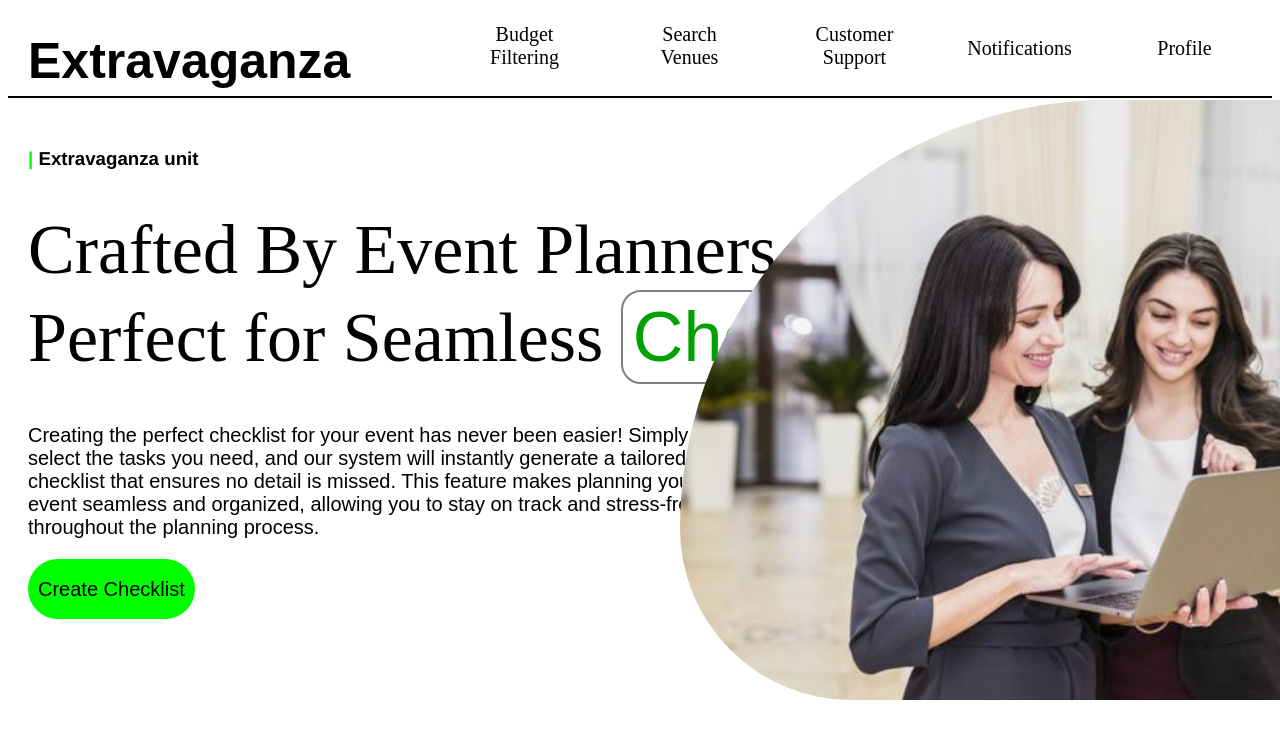
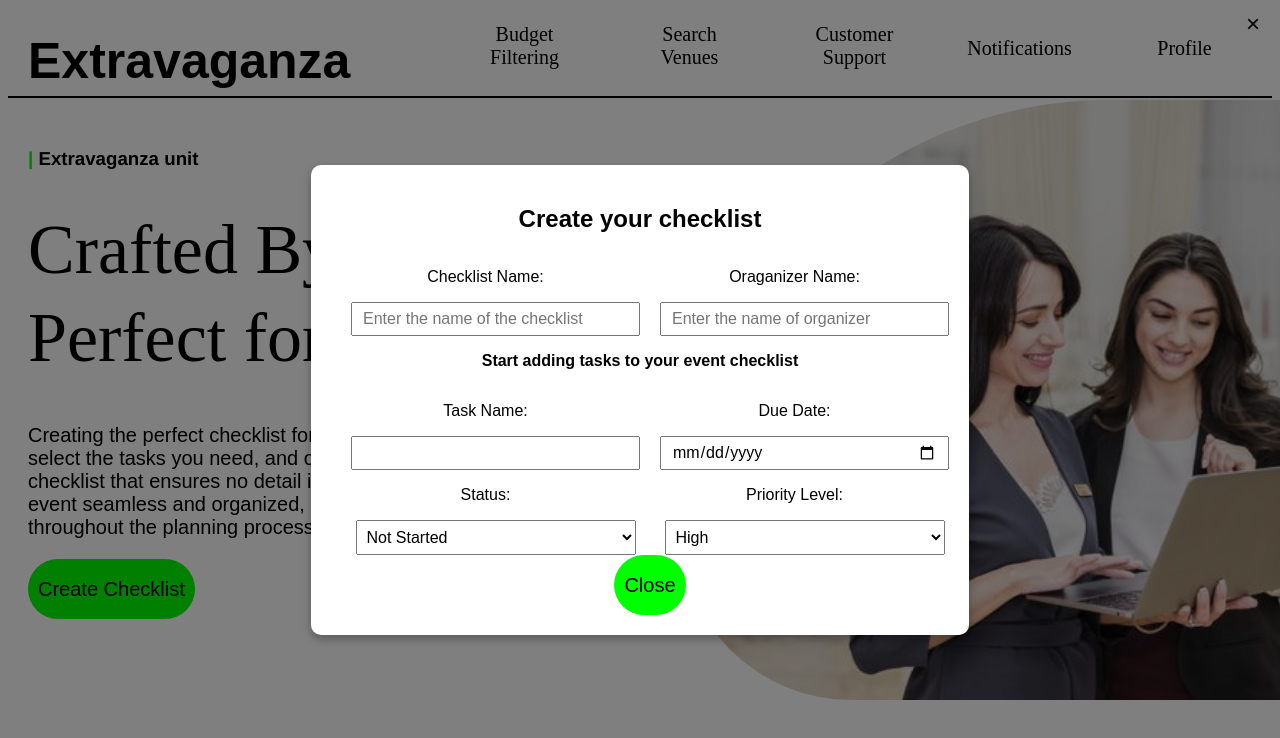
Before and after one commit to udanilokuhetti92/EventExtravaganza-Frontend, a React (Vite) app: page / in a window 1280 px wide. Both pictures are taken after a click on the button "Create Checklist". Shown: the top 738 px of the page. Built offline with nearby package versions, Linux system fonts and the light colour scheme.

Commit message:
feat: Created checklist popup window

```diff
--- a/src/checklist/checklist.css
+++ b/src/checklist/checklist.css
@@ -26,3 +26,59 @@
     font-family: 'Poppins', sans-serif;
 
 }
+
+.popup{
+    position:fixed;
+    top:0;
+    left:0;
+    width:100%;
+    height:100%;
+    background-color: rgba(0,0,0,0.5);
+    display:flex;
+    justify-content:center;
+    align-items: center;
+}
+
+.popup-content{
+    background: white;
+    padding:20px;
+    border-radius: 10px;
+    width:auto;
+    font-family: 'Poppins', sans-serif;
+    text-align: center;
+    box-shadow: 0px 4px 10px rgba(0,0,0,0.3);
+}
+
+.close-btn{
+    position:absolute;
+    top:10px;
+    right:20px;
+    font-size: 24px;
+    cursor: pointer;
+}
+
+.input1{
+    margin-left: 20px;
+    height: 10px;
+    width: 265px;
+    padding: 10px;
+    font-size: 16px;
+    font-family: 'Poppins', sans-serif;
+}
+
+form{
+    display:flex;
+}
+
+.left-col{
+    flex:1;
+}
+
+select{
+    margin-left:20px;
+    height:35px;
+    width:280px;
+    padding:6px;
+    font-size: 16px;
+    font-family: 'Poppins', sans-serif;
+}
--- a/src/checklist/checklist.jsx
+++ b/src/checklist/checklist.jsx
@@ -1,9 +1,14 @@
-import React from 'react'
+import React , { useState } from 'react'
 import Navigation from '../components/navigation/navigation'
 import '../budget_filtering/budget_filtering.css'
 import '../checklist/checklist.css'
 
 export default function checklist() {
+  const [isPopupOpen , setIsPopupOpen] = useState(false);
+
+  const openPopup = () => setIsPopupOpen(true);
+  const closePopup = () => setIsPopupOpen(false);
+
   return (
     <div>
       <Navigation />
@@ -21,7 +26,51 @@ export default function checklist() {
 
       <div className='trangle'></div>
 
-      <button className='button1'>Create Checklist</button>
+      <button className='button1' onClick={openPopup}>Create Checklist</button>
+
+      {/* Popup Window */}
+      {isPopupOpen && (
+        <div className='popup'>
+          <div className='popup-content'>
+            <span className='close-btn' onClick={closePopup}>&times;</span>
+            <h2>Create your checklist</h2>
+            <form>
+              <div className='left-col'>
+                <p>Checklist Name:</p>
+                <input className='input1' type='text' placeholder='Enter the name of the checklist'/>
+              </div>
+              <div className='right-col'>
+                <p>Oraganizer Name:</p>
+                <input className='input1' type='text' placeholder='Enter the name of organizer'/>
+              </div>
+            </form>
+            <p><b>Start adding tasks to your event checklist</b></p>
+            <form>
+              <div className='left-col'>
+                <p>Task Name:</p>
+                <input className='input1' type='text'/>
+                <p>Status:</p>
+                <select id='status'>
+                  <option value='Not Started' selected>Not Started</option>
+                  <option value='Pending'>Pending</option>
+                  <option value='Completed'>Complete</option>
+                </select>
+              </div>
+              <div className='right-col'>
+                <p>Due Date:</p>
+                <input type='Date' className='input1' />
+                <p>Priority Level:</p>
+                <select id='priority'>
+                  <option value='High' selected>High</option>
+                  <option value='Medium'>Medium</option>
+                  <option value='Low'>Low</option>
+                </select>
+              </div>
+            </form>
+            <button className='button1' onClick={closePopup}>Close</button>
+          </div>
+        </div>
+      )}
     </div>
-  )
+  );
 }
```
